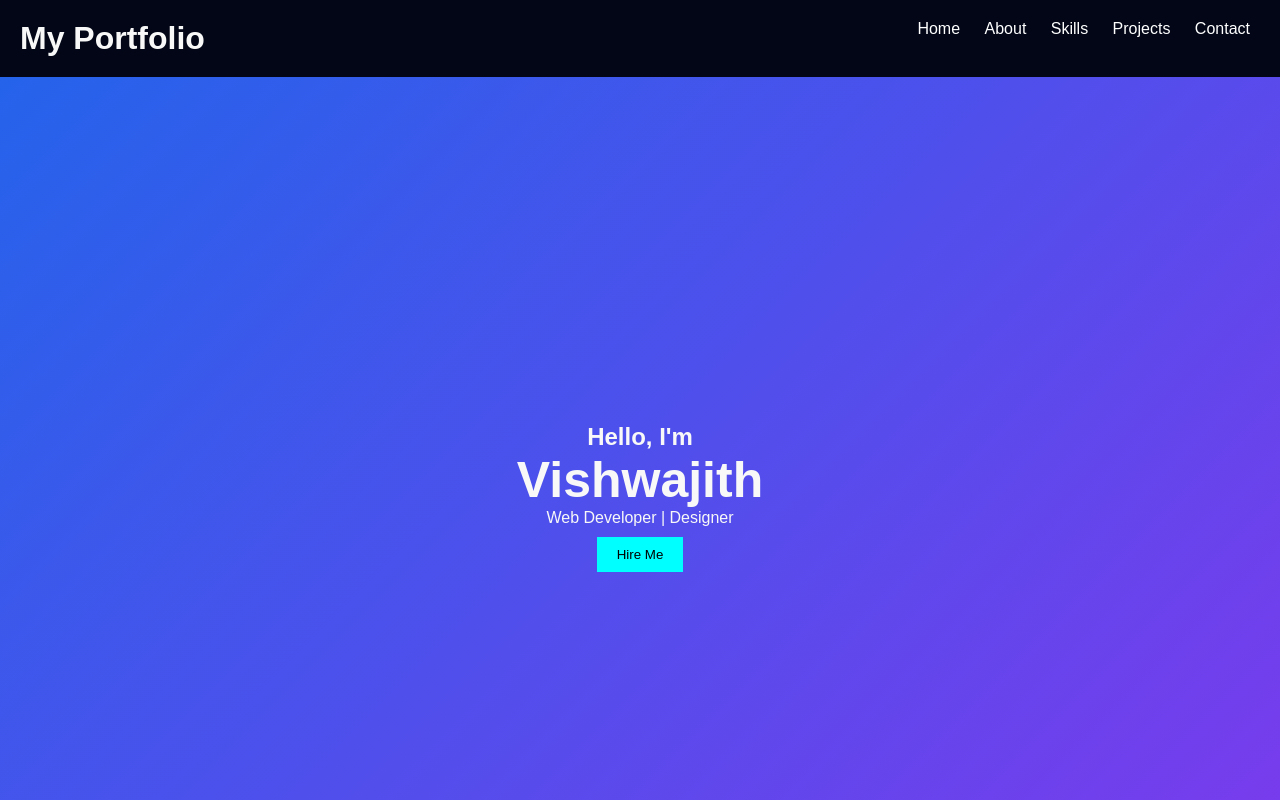
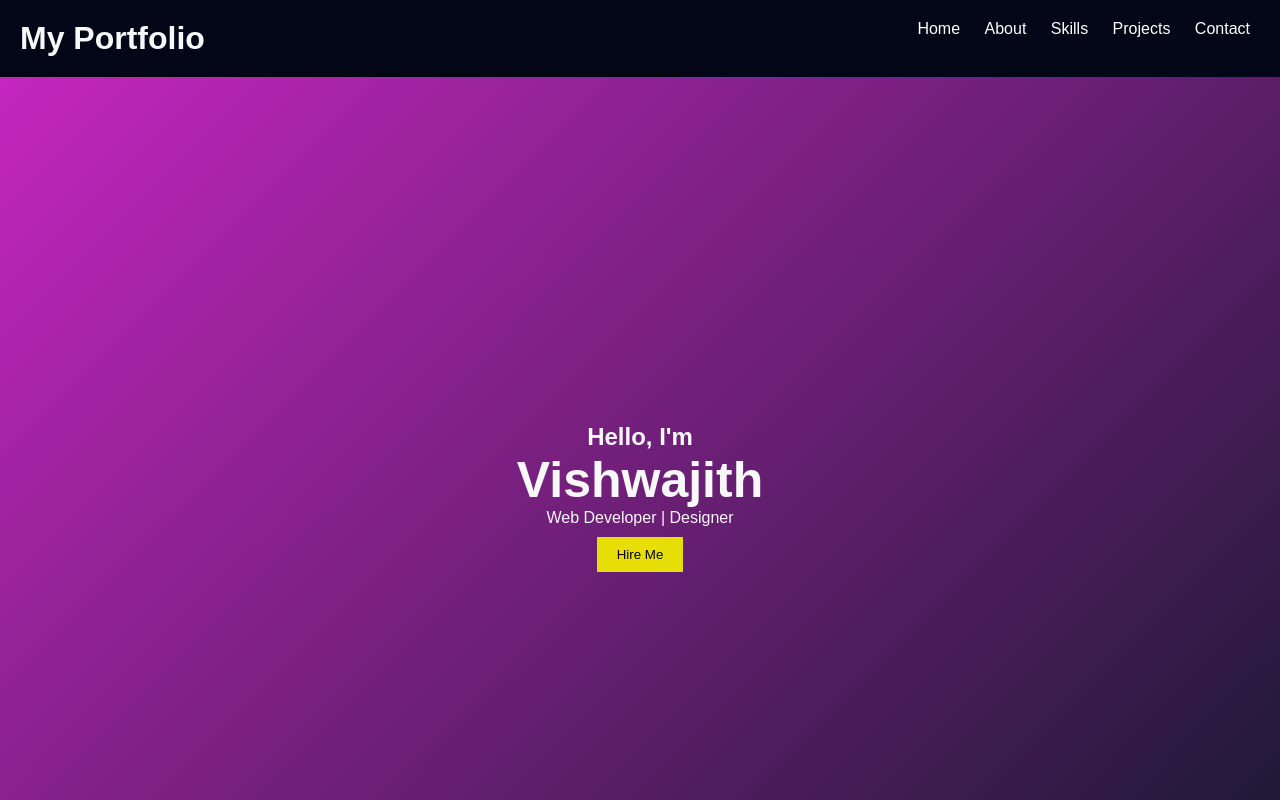
Before and after one commit to vishwajith-2007/portfolio-project, a website: page index.html in a window 1280 px wide. Shown: the top 800 px of the page. Drawn offline with Linux system fonts and the light colour scheme.

Commit message:
update gitignore

```diff
--- a/style.css
+++ b/style.css
@@ -65,7 +65,7 @@ justify-content:center;
 
 align-items:center;
 
-background: linear-gradient(135deg,#2563eb,#7c3aed);
+background: linear-gradient(135deg,#c426bf,#96358c0d);
 
 text-align:center;
 
@@ -85,7 +85,7 @@ padding:10px 20px;
 
 border:none;
 
-background:cyan;
+background:rgb(230, 222, 6);
 
 cursor:pointer;
 
```
Also changed, not shown: 1 other file.
